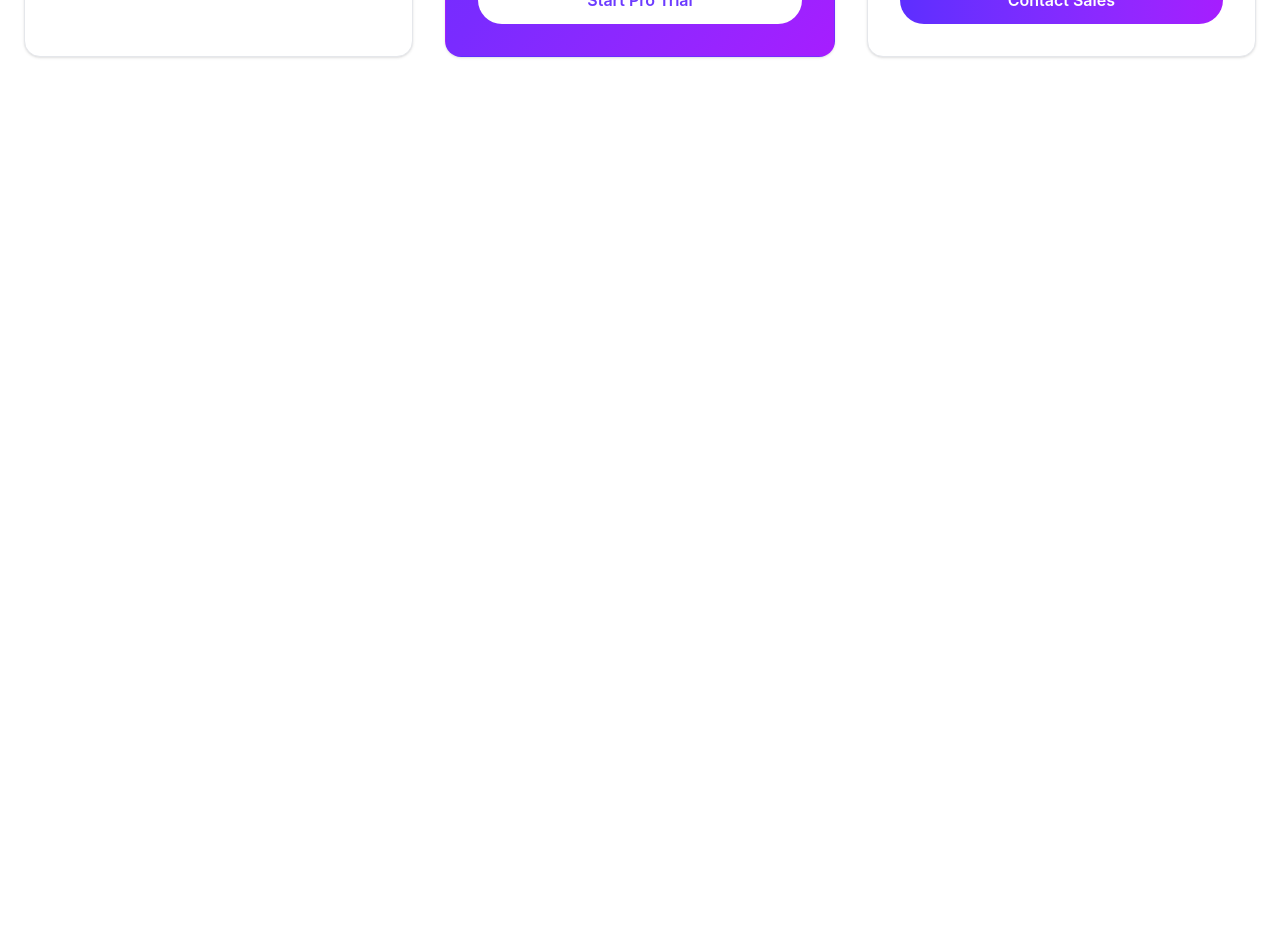
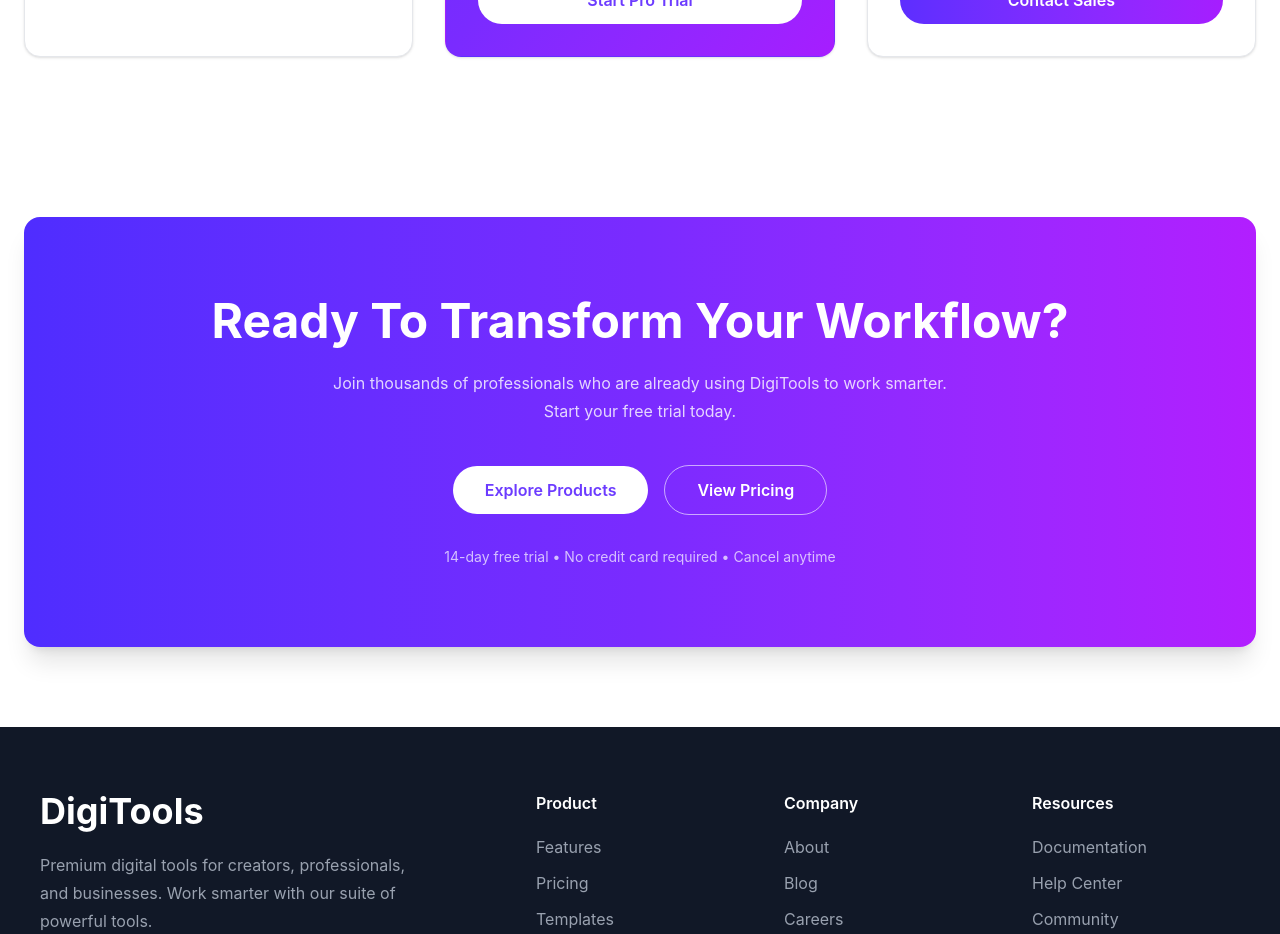
Before and after one commit to masfiqurwebdev/assignment_6, a React (Vite) app: page / in a window 1280 px wide. Shown: the part 2300-3234 px from the top of the page. Before the commit the page ends 2437 px from the top, so only its background shows below. Built offline with nearby package versions, Linux system fonts and the light colour scheme.

Commit message:
working on footer section

```diff
--- a/package.json
+++ b/package.json
@@ -14,6 +14,7 @@
     "lucide-react": "^1.23.0",
     "react": "^19.2.6",
     "react-dom": "^19.2.6",
+    "react-icons": "^5.7.0",
     "tailwindcss": "^4.3.2"
   },
   "devDependencies": {
--- a/src/App.jsx
+++ b/src/App.jsx
@@ -1,12 +1,16 @@
 
-import './App.css'
+
+import Footer from './Components/Footer'
+import Navbar from './Components/Navbar'
 import Home from './Pages/Home'
 
 function App() {
 
   return (
     <div>
+      <Navbar/>
       <Home/>
+      <Footer/>
     </div>
   )
 }
--- /dev/null
+++ b/src/Components/CtaSection.jsx
@@ -0,0 +1,42 @@
+
+const CtaSection = () => {
+  return (
+
+    <section className="py-20">
+      <div className="mx-auto max-w-7xl px-6">
+        <div className="rounded-2xl bg-gradient-to-r from-[#4F2DFF] via-[#7A2BFF] to-[#B21EFF] px-8 py-20 text-center text-white shadow-xl">
+          {/* Heading */}
+          <h2 className="text-3xl font-bold md:text-5xl">
+            Ready To Transform Your Workflow?
+          </h2>
+
+          {/* Description */}
+          <p className="mx-auto mt-6 max-w-2xl text-sm leading-7 text-white/80 md:text-base">
+            Join thousands of professionals who are already using DigiTools to
+            work smarter.
+            <br className="hidden md:block" />
+            Start your free trial today.
+          </p>
+
+          {/* Buttons */}
+          <div className="mt-10 flex flex-col items-center justify-center gap-4 sm:flex-row">
+            <button className="rounded-full bg-white px-8 py-3 font-semibold text-[#6C3BFF] transition hover:bg-gray-100">
+              Explore Products
+            </button>
+
+            <button className="rounded-full border border-white/60 px-8 py-3 font-semibold text-white transition hover:bg-white hover:text-[#6C3BFF]">
+              View Pricing
+            </button>
+          </div>
+
+          {/* Bottom Text */}
+          <p className="mt-8 text-sm text-white/70">
+            14-day free trial • No credit card required • Cancel anytime
+          </p>
+        </div>
+      </div>
+    </section>
+  )
+}
+
+export default CtaSection
--- /dev/null
+++ b/src/Components/Footer.jsx
@@ -0,0 +1,191 @@
+
+// const Footer = () => {
+//   return (
+//     <div className="bg-black text-white mx-auto max-w-7xl px-6">
+//       <div className="flex justify-between gap-10 ">
+//           <div>
+//                <h1 className="text-lg font-bold mb-4">DigiTools</h1>
+//                <p>Premium digital tools for creators, professionals, and businesses. Work smarter with our suite of powerful tools.</p>
+
+//           </div>
+//           <div>
+//                <h3>Product</h3>
+//                <p>Feature</p>
+//                <p>Pricing</p>
+//                <p>Templetes</p>
+//                <p>Integrations</p>
+//           </div>
+//           <div>
+//                <h3>Company</h3>
+//                <p>About</p>
+//                <p>Blog</p>
+//                <p>Careers</p>
+//                <p>Press</p>
+//           </div>
+//           <div>
+//                <h3>Resourse</h3>
+//                <p>Documentation</p>
+//                <p>Help Center</p>
+//                <p>Community</p>
+//                <p>Contact</p>
+//           </div>
+//           <div>
+//                <h3 >Social Links</h3>
+//                <div>
+
+//                </div>
+//           </div>
+//       </div>
+
+//       <div className='flex justify-between'>
+//           <p>© 2026 Digitools. All rights reserved.</p>
+//           <div className='flex gap-2 '>
+//                <p>Privacy Policy</p>
+//                <p>Terms of Service</p>
+//                <p>Cookie</p>
+//           </div>
+//       </div>
+//     </div>
+//   )
+// }
+
+// export default Footer
+
+
+
+const Footer = () => {
+  return (
+    <footer className="bg-[#111827] text-gray-300">
+      {/* Top Border */}
+
+      <div className="max-w-7xl mx-auto px-6 lg:px-10 py-16">
+        {/* Top Section */}
+        <div className="grid grid-cols-1 sm:grid-cols-2 lg:grid-cols-5 gap-10">
+          {/* Logo */}
+          <div className="lg:col-span-2">
+            <h2 className="text-4xl font-bold text-white mb-5">
+              DigiTools
+            </h2>
+
+            <p className="max-w-sm leading-7 text-gray-400">
+              Premium digital tools for creators,
+              professionals, and businesses. Work smarter
+              with our suite of powerful tools.
+            </p>
+          </div>
+
+          {/* Product */}
+          <div>
+            <h3 className="text-white font-semibold mb-5">
+              Product
+            </h3>
+
+            <ul className="space-y-3">
+              {["Features", "Pricing", "Templates", "Integrations"].map(
+                (item) => (
+                  <li key={item}>
+                    <a
+                      href="#"
+                      className="text-gray-400 hover:text-white transition"
+                    >
+                      {item}
+                    </a>
+                  </li>
+                )
+              )}
+            </ul>
+          </div>
+
+          {/* Company */}
+          <div>
+            <h3 className="text-white font-semibold mb-5">
+              Company
+            </h3>
+
+            <ul className="space-y-3">
+              {["About", "Blog", "Careers", "Press"].map(
+                (item) => (
+                  <li key={item}>
+                    <a
+                      href="#"
+                      className="text-gray-400 hover:text-white transition"
+                    >
+                      {item}
+                    </a>
+                  </li>
+                )
+              )}
+            </ul>
+          </div>
+
+          {/* Resources & Social */}
+          <div>
+            <h3 className="text-white font-semibold mb-5">
+              Resources
+            </h3>
+
+            <ul className="space-y-3 mb-8">
+              {[
+                "Documentation",
+                "Help Center",
+                "Community",
+                "Contact",
+              ].map((item) => (
+                <li key={item}>
+                  <a
+                    href="#"
+                    className="text-gray-400 hover:text-white transition"
+                  >
+                    {item}
+                  </a>
+                </li>
+              ))}
+            </ul>
+
+            <h3 className="text-white font-semibold mb-4">
+              Social Links
+            </h3>
+
+            <div className="flex items-center gap-3">
+              <img src="../assets/" alt="" />
+            </div>
+          </div>
+        </div>
+
+        {/* Bottom */}
+        <div className="mt-14 pt-8 border-t border-gray-700">
+          <div className="flex flex-col md:flex-row items-center justify-between gap-5">
+            <p className="text-sm text-gray-500 text-center md:text-left">
+              © 2026 DigiTools. All rights reserved.
+            </p>
+
+            <div className="flex flex-wrap justify-center gap-6 text-sm">
+              <a
+                href="#"
+                className="text-gray-500 hover:text-white transition"
+              >
+                Privacy Policy
+              </a>
+
+              <a
+                href="#"
+                className="text-gray-500 hover:text-white transition"
+              >
+                Terms of Service
+              </a>
+
+              <a
+                href="#"
+                className="text-gray-500 hover:text-white transition"
+              >
+                Cookies
+              </a>
+            </div>
+          </div>
+        </div>
+      </div>
+    </footer>
+  );
+};
+
+export default Footer;
--- a/src/Pages/Home.jsx
+++ b/src/Pages/Home.jsx
@@ -1,4 +1,5 @@
 import Banner from "../Components/Banner"
+import CtaSection from "../Components/CtaSection"
 import Feature from "../Components/Feature"
 import Hero from "../Components/Hero"
 import Packages from "../Components/Packages"
@@ -11,6 +12,7 @@
 
       <Feature/>
       <Packages/>
+      <CtaSection/>
     </div>
   )
 }
--- a/src/main.jsx
+++ b/src/main.jsx
@@ -2,11 +2,9 @@
 import { createRoot } from 'react-dom/client'
 import './index.css'
 import App from './App.jsx'
-import Navbar from './Components/Navbar.jsx'
 
 createRoot(document.getElementById('root')).render(
   <StrictMode>
-    <Navbar/>
     <App />
-  </StrictMode>,
+  </StrictMode>
 )
```
Also changed, not shown: src/App.css (deleted), 1 other file (tests, documents, lock files or other folders).
